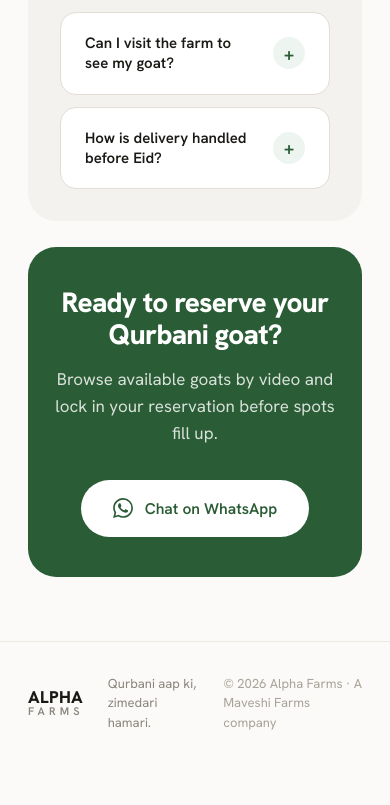
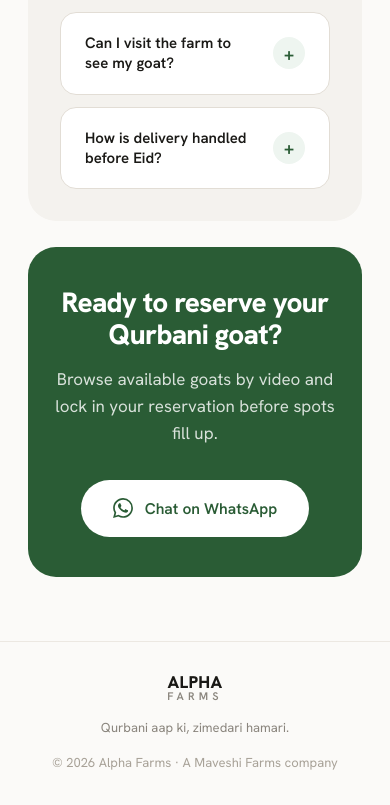
Before and after one commit to AtiqueUrRehman/maveshigroup, a Next.js app: page /alpha-farms in a window 390 px wide. Shown: the part 4289-5094 px from the top of the page. Before the commit the page ends 5053 px from the top, so only its background shows below. Built offline with nearby package versions, Linux system fonts and the light colour scheme.

Commit message:
Fix footer layout on mobile — stack vertically instead of cramped row
Co-Authored-By: Claude Sonnet 4.6 <noreply@anthropic.com>

```diff
--- a/app/components/Footer.tsx
+++ b/app/components/Footer.tsx
@@ -23,7 +23,7 @@ export default function Footer({ brand, tagline, copyright }: FooterProps) {
     >
       <div
         style={{ maxWidth: 1240 }}
-        className="mx-auto px-7 py-8 flex items-center justify-between gap-6"
+        className="mx-auto px-7 py-8 flex flex-col sm:flex-row items-center sm:justify-between gap-4 sm:gap-6 text-center sm:text-left"
       >
         <Link href="/" className="flex items-center gap-3 no-underline">
           {brand === "maveshi" && (
```
